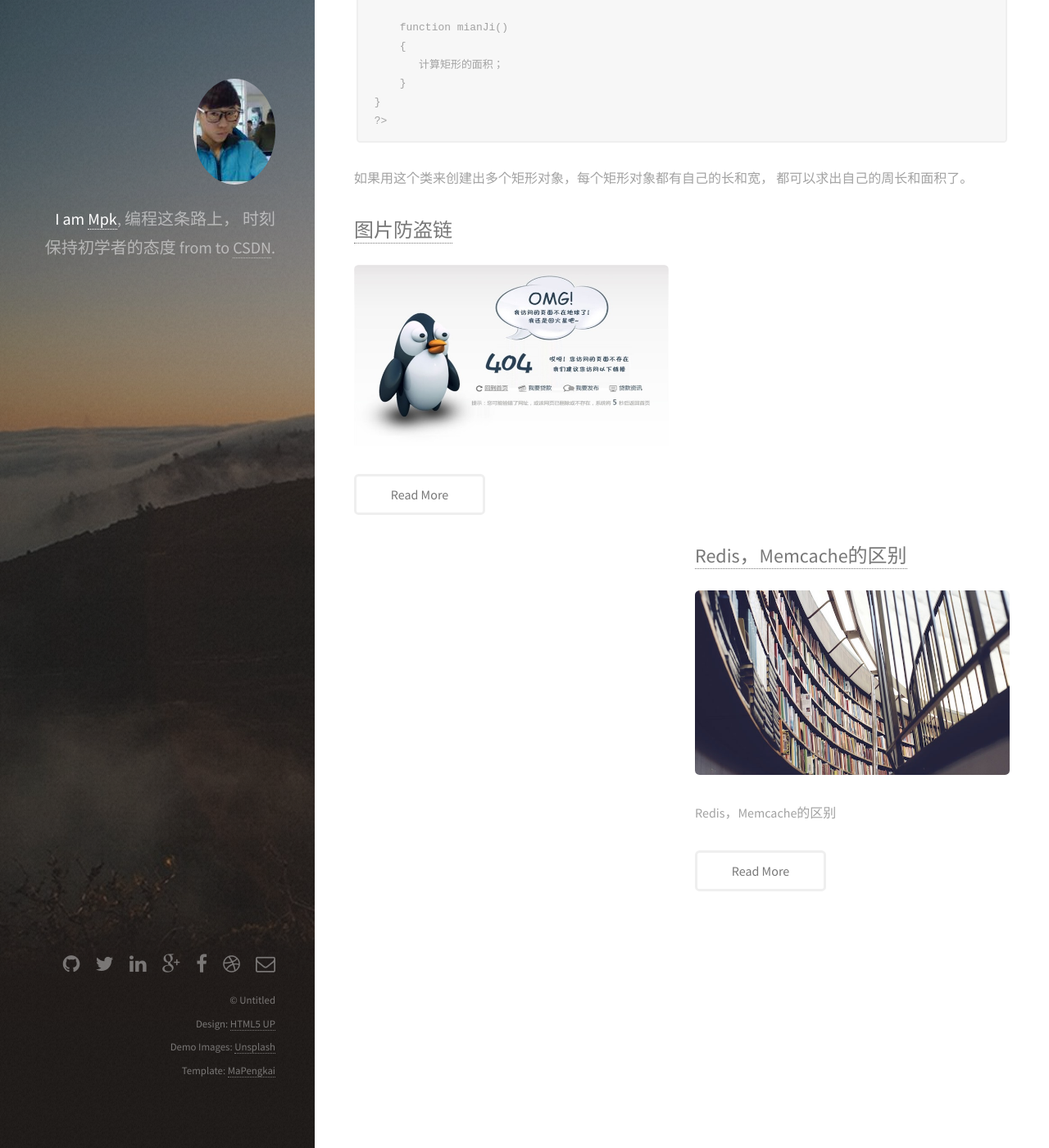
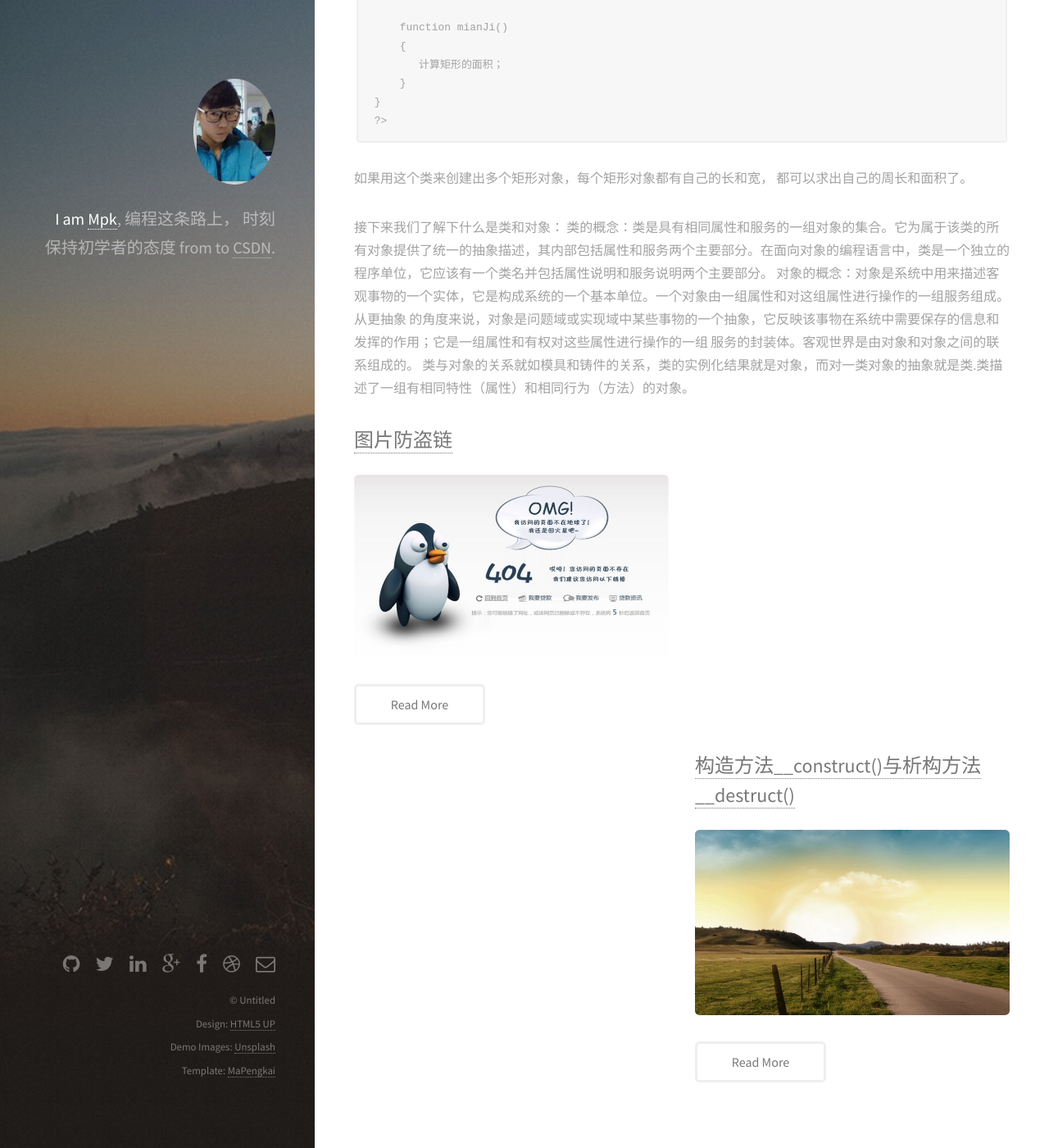
Before and after one commit to mapengkai123/mapengkai123.github.io, a Jekyll site: the page built from _posts/2013-11-2-php.markdown, in a window 1280 px wide and 1400 px high, scrolled down 3074 px. Shown: the whole window at 82% size. Built offline with Jekyll 4.4.1, drawn with Linux system fonts in a browser that asks for light colours.

Commit message:
v-5-2 mpk

```diff
--- /dev/null
+++ b/_posts/2013-11-03-php.markdown
@@ -0,0 +1,123 @@
+---
+layout: post
+title:  "构造方法__construct()与析构方法__destruct()"
+date:   2013-11-03 16:10:38 +0800
+categories: jekyll update
+---
+
+<img src="/images/fulls/07.jpg" class="fit image">
+
+
+大多数类都有一种称为构造函数的特殊方法。当创建一个对象时，它将自动调用构造函数，也就是使用new这个关键字来实例化对象的时候自动调用构造方法。构 造函数的声明与其它操作的声明一样，只是其名称必须是__construct( )。这是PHP5中的变化，以前的版本中，构造函数的名称必须与类名相同，这种在PHP5中仍然可以用，但现在以经很少有人用了，这样做的好处是可以使构 造函数独立于类名，当类名发生改变时不需要改相应的构造函数名称了。为了向下兼容，如果一个类中没有名为__construct( )的方法，PHP将搜索一个php4中的写法，与类名相同名的构造方法。
+
+格式：function __construct ( [参数] ) { ... ... }
+
+在一个类中只能声明一个构造方法，而是只有在每次创建对象的时候都会去调用一次构造方法，不能主动的调用这个方法，所以通常用它执行一些有用的初始化任务。比如对成属性在创建对象的时候赋初值。
+
+		// 创建一个人类
+		class Person
+		{
+		    // 下面是人的成员属性
+		    var $name;  // 人的名子
+		    var $sex;   // 人的性别
+		    var $age;   // 人的年龄
+
+		    // 定义一个构造方法参数为姓名$name、性别$sex和年龄$age
+		    function __construct($name, $sex, $age)
+		    {
+		        // 通过构造方法传进来的$name给成员属性$this->name赋初使值
+		        $this->name = $name;
+
+		        // 通过构造方法传进来的$sex给成员属性$this->sex赋初使值
+		        $this->sex = $sex;
+
+		        // 通过构造方法传进来的$age给成员属性$this->age赋初使值
+		        $this->age = $age;
+		    }
+
+		    // 这个人的说话方法
+		    function say()
+		    {
+		        echo "我的名子叫：" . $this->name . " 性别：" . $this->sex . " 我的年龄是：" . $this->age;
+		    }
+		}
+
+		// 通过构造方法创建3个对象$p1、p2、$p3,分别传入三个不同的实参为姓名、性别和年龄
+		$p1 = new Person("张三","男", 20);
+		$p2 = new Person("李四","女", 30);
+		$p3 = new Person("王五","男", 40);
+
+		// 下面访问$p1对象中的说话方法
+		$p1->say();
+
+		// 下面访问$p2对象中的说话方法
+		$p2->say();
+
+		// 下面访问$p3对象中的说话方法
+		$p3->say();
+		?>
+
+输出结果为：
+		我的名子叫：张三 性别：男 我的年龄是：20我的名子叫：李四 性别：女 我的年龄是：30我的名子叫：王五 性别：男 我的年龄是：40
+
+析构函数：
+
+与构造函数相对的就是析构函数。析构函数是PHP5新添加的内容，在PHP4中没有析构函数。 析构函数允许在销毁一个类之前执行的一些操作或完成一些功能，比如说关闭文件， 释放结果集等，析构函数会在到某个对象的所有引用都被删除或者当对象被显式销毁时执行，也就是对象在内存中被销毁前调用析构函数。与构造函数的名称类似， 一个类的析构函数名称必须是__destruct( )。析构函数不能带有任何参数。
+格式：function __destruct ( ) { ... ... }
+
+
+		// 创建一个人类
+		class Person
+		{
+		    // 下面是人的成员属性
+		    var $name;  // 人的名子
+		    var $sex;   // 人的性别
+		    var $age;   // 人的年龄
+
+		    // 定义一个构造方法参数为姓名$name、性别$sex和年龄$age
+		    function __construct($name, $sex, $age)
+		    {
+		        // 通过构造方法传进来的$name给成员属性$this->name赋初使值
+		        $this->name = $name;
+
+		        // 通过构造方法传进来的$sex给成员属性$this->sex赋初使值
+		        $this->sex = $sex;
+
+		        // 通过构造方法传进来的$age给成员属性$this->age赋初使值
+		        $this->age = $age;
+		    }
+
+		    // 这个人的说话方法
+		    function say()
+		    {
+		        echo "我的名子叫：" . $this->name . " 性别：" . $this->sex . " 我的年龄是：" . $this->age;
+		    }
+
+		    // 这是一个析构函数,在对象销毁前调用
+		    function __destruct()
+		    {
+		        echo "再见" . $this->name;
+		    }
+		}
+
+		// 通过构造方法创建3个对象$p1、p2、$p3,分别传入三个不同的实参为姓名、性别和年龄
+		$p1 = new Person("张三", "男", 20);
+		$p2 = new Person("李四", "女", 30);
+		$p3 = new Person("王五", "男", 40);
+
+		// 下面访问$p1对象中的说话方法
+		$p1->say();
+
+		// 下面访问$p2对象中的说话方法
+		$p2->say();
+
+		// 下面访问$p3对象中的说话方法
+		$p3->say();
+		?>
+
+输出结果为：
+
+我的名子叫：张三 性别：男 我的年龄是：20我的名子叫：李四 性别：女 我的年龄是：30我的名子叫：王五 性别：男 我的年龄是：40
+再见王五
+再见李四
+再见张三
--- a/_posts/2013-11-2-php.markdown
+++ b/_posts/2013-11-2-php.markdown
@@ -45,7 +45,7 @@ date:   2013-11-02 11:10:38 +0800
     {
       // 下面是人的成员属性
      var $name;  //人的名子
-      var $sex;   //人的性别
+     var $sex;   //人的性别
      var $age;   //人的年龄
 
       // 下面是人的成员方法
@@ -93,3 +93,8 @@ date:   2013-11-02 11:10:38 +0800
     ?>
 
 如果用这个类来创建出多个矩形对象，每个矩形对象都有自己的长和宽， 都可以求出自己的周长和面积了。
+
+接下来我们了解下什么是类和对象：
+类的概念：类是具有相同属性和服务的一组对象的集合。它为属于该类的所有对象提供了统一的抽象描述，其内部包括属性和服务两个主要部分。在面向对象的编程语言中，类是一个独立的程序单位，它应该有一个类名并包括属性说明和服务说明两个主要部分。
+对象的概念：对象是系统中用来描述客观事物的一个实体，它是构成系统的一个基本单位。一个对象由一组属性和对这组属性进行操作的一组服务组成。从更抽象 的角度来说，对象是问题域或实现域中某些事物的一个抽象，它反映该事物在系统中需要保存的信息和发挥的作用；它是一组属性和有权对这些属性进行操作的一组 服务的封装体。客观世界是由对象和对象之间的联系组成的。
+类与对象的关系就如模具和铸件的关系，类的实例化结果就是对象，而对一类对象的抽象就是类.类描述了一组有相同特性（属性）和相同行为（方法）的对象。
```
